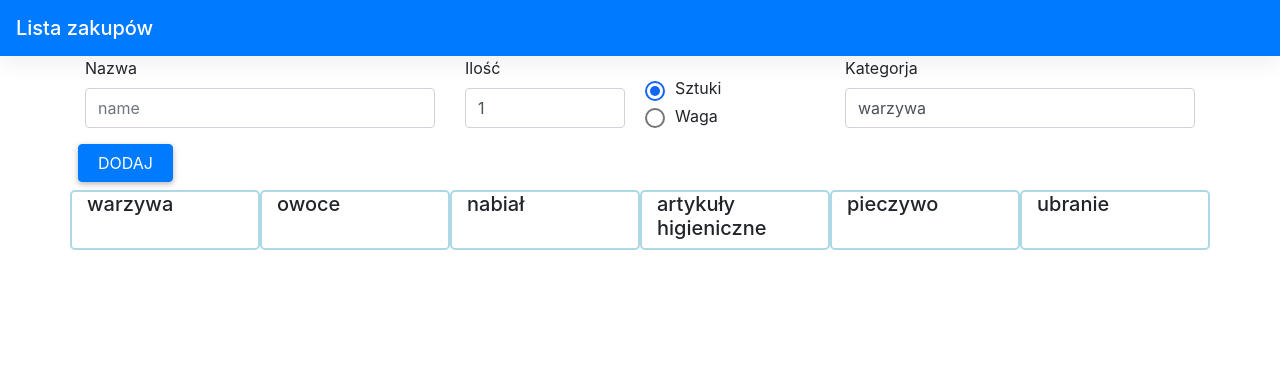
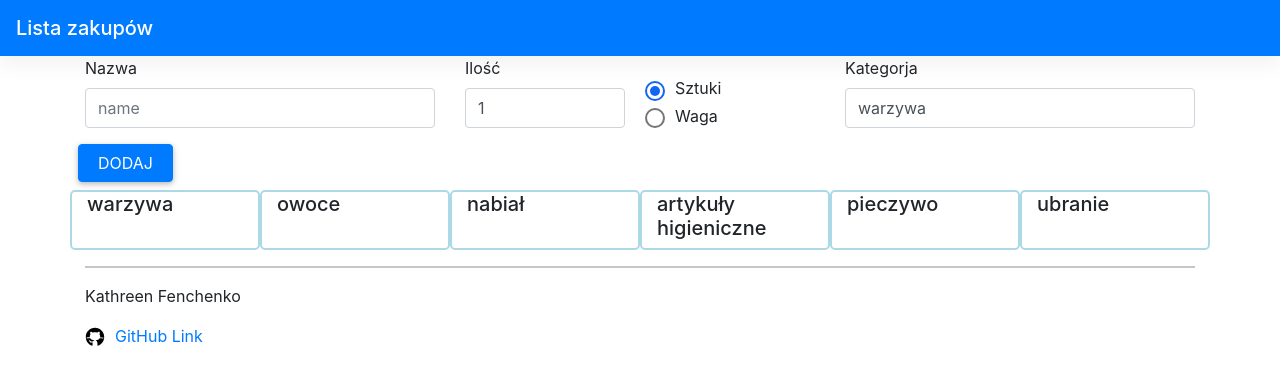
Before and after one commit to kathleen-fen/shopping-list, a website built with webpack: page index.html in a window 1280 px wide. Built offline with nearby package versions, Linux system fonts and the light colour scheme.

Commit message:
Add files via upload

```diff
--- a/index.html
+++ b/index.html
@@ -95,7 +95,15 @@
       </div>
     </div>
     <!-- End your project here-->
-
+    <footer class="footer">
+      <div class="container">
+        <hr>
+        <p>Kathreen Fenchenko</p>
+        <div class="github-icon">
+          <div><img src="./img/icons/icons8-github.svg" alt="github"></div>
+          <div><a href="https://github.com/kathleen-fen/shopping-list" target="_blank">GitHub Link</a> </div></div>
+      </div>
+    </footer>
   </body>
   <!-- Main js file -->
   <script type="text/javascript" src="js/index.min.js"></script>
```
Also changed, not shown: css/index.min.css, img/icons/icons8-github.svg (added), 1 other file.
